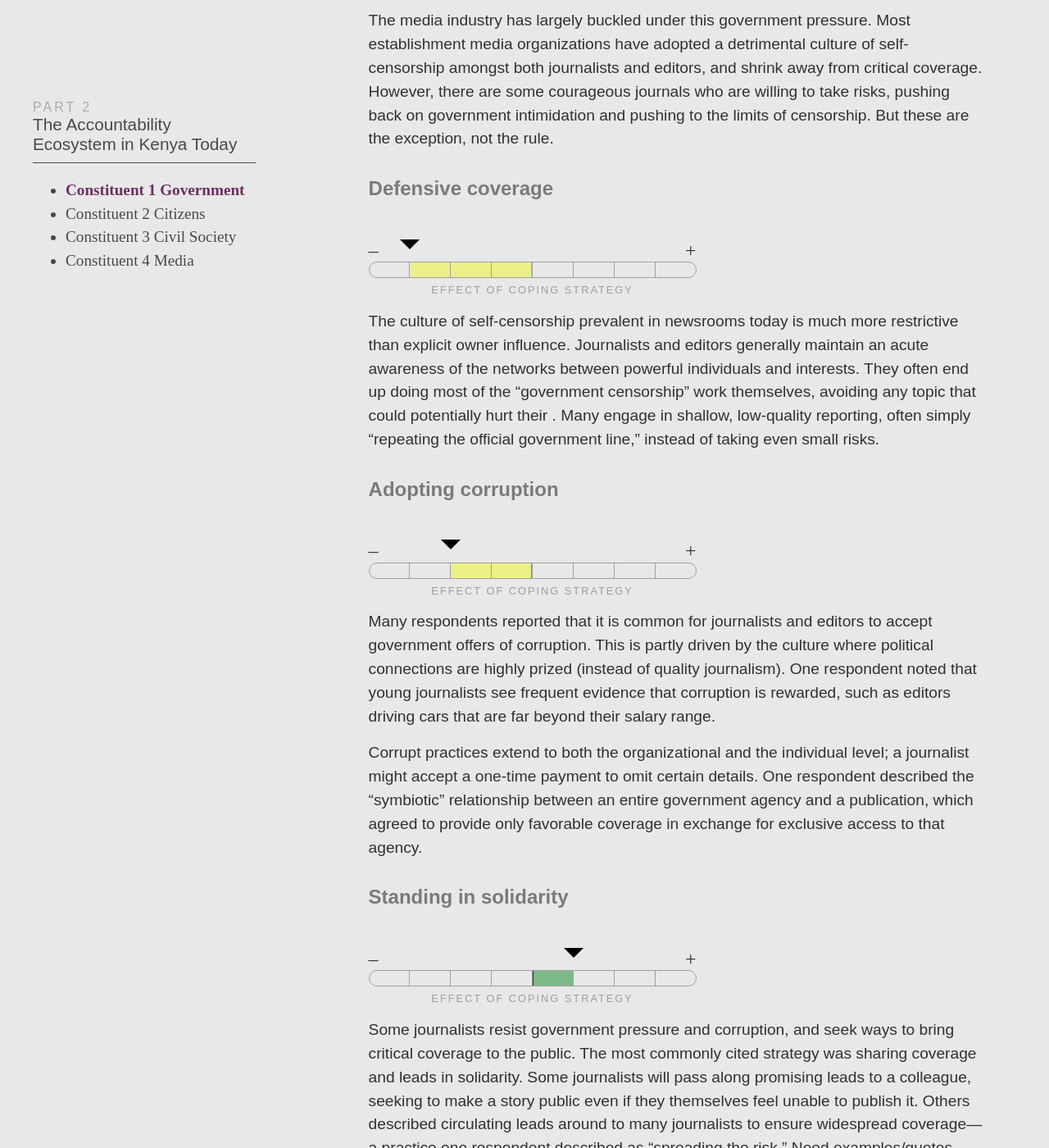
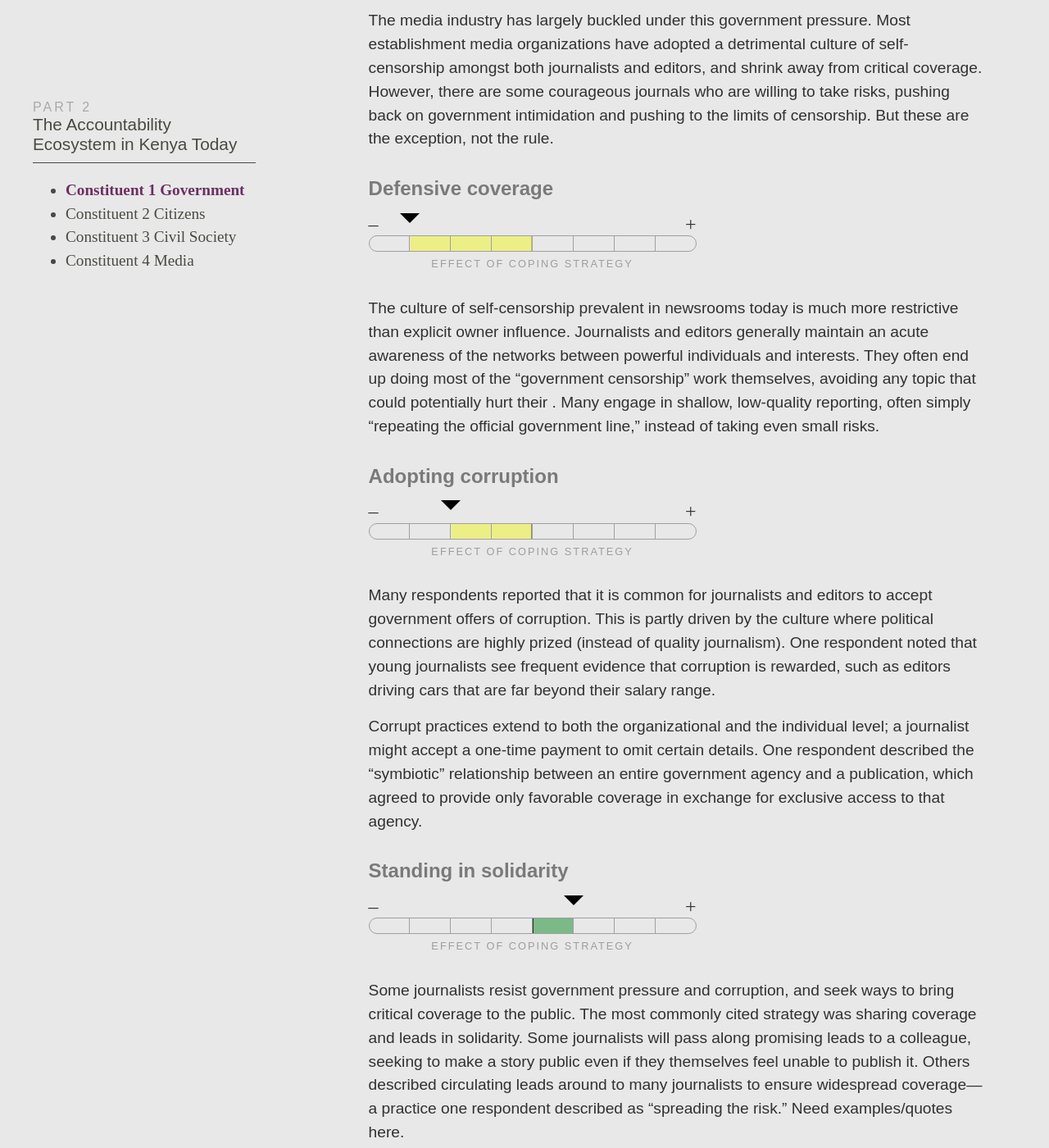
Before and after one commit to theReboot/onken, a Jekyll site: the page built from 2-accountability-ecosystem-kenya/index.md, in a window 1280 px wide and 1400 px high, scrolled down 5112 px. Shown: the whole window at 82% size. Built offline with Jekyll 4.4.1, drawn with Linux system fonts in a browser that asks for light colours; nearby versions of some CDN libraries.

Commit message:
Moved sliders up

```diff
--- a/assets/main.scss
+++ b/assets/main.scss
@@ -787,7 +787,8 @@ nav {
 
 .meter__wrap {
   font-size: 1.5rem;
-  margin-bottom: 1rem;
+  margin-bottom: 2rem;
+  margin-top: -2rem; // this is to pull it closer to the h4 tags above it
   padding-top: $arrowHeight;
   position: relative;
   width: 100%;
```
Also changed, not shown: 2 other files.
